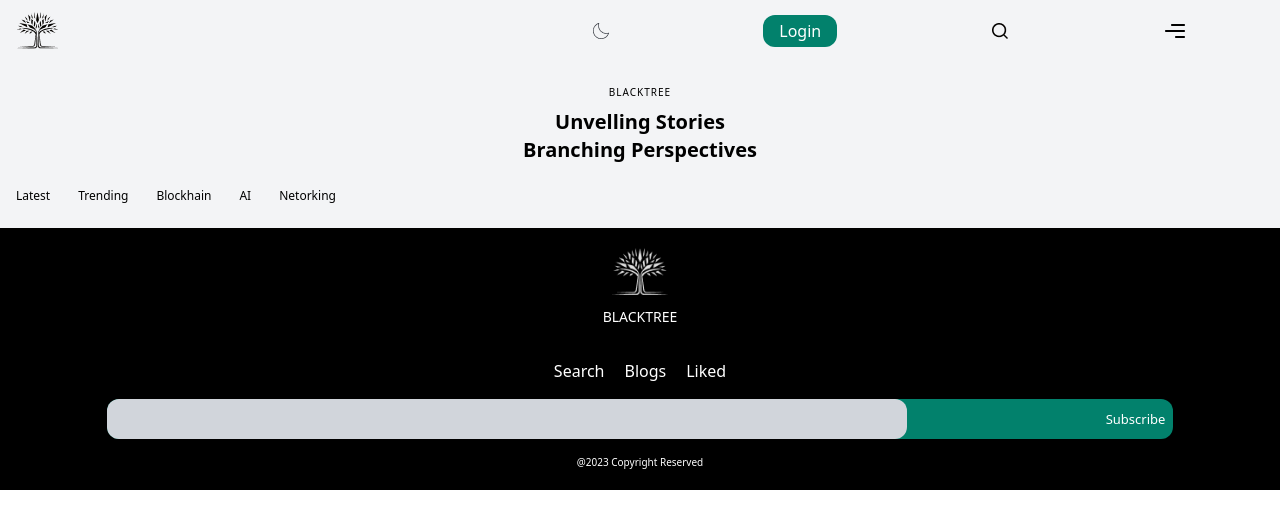
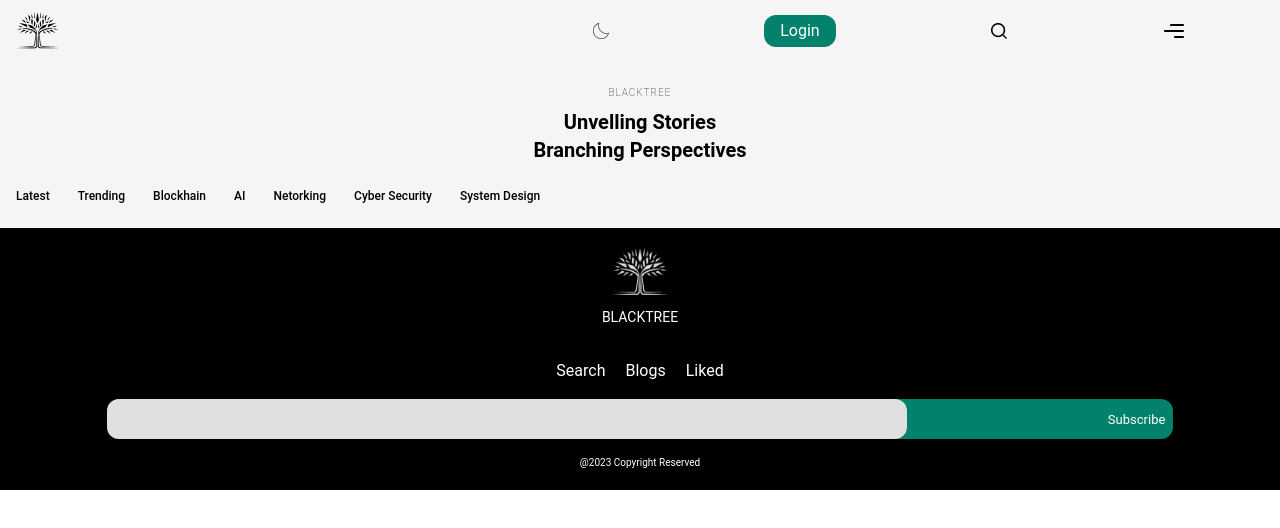
Before and after one commit to vky5/onspot, a React (Vite) app in the folder frontend/: page / in a window 1280 px wide. Shown: the top 528 px of the page. Built offline with nearby package versions, Linux system fonts and the light colour scheme.

Commit message:
minor tweeks

```diff
--- a/frontend/package.json
+++ b/frontend/package.json
@@ -10,6 +10,7 @@
     "preview": "vite preview"
   },
   "dependencies": {
+    "@material-tailwind/react": "^2.1.9",
     "@react-oauth/google": "^0.12.1",
     "react": "^18.2.0",
     "react-dom": "^18.2.0",
--- /dev/null
+++ b/frontend/src/components/MyCarousel.jsx
@@ -0,0 +1,11 @@
+
+
+function MyCarousel() {
+  return (
+    <div className="">
+
+    </div>
+  )
+}
+
+export default MyCarousel
--- a/frontend/src/pages/Home.jsx
+++ b/frontend/src/pages/Home.jsx
@@ -1,3 +1,5 @@
+import MyCarousel from "../components/MyCarousel";
+
 function Home() {
   return (
     <div className="bg-gray-100 pb-6">
@@ -8,6 +10,9 @@ function Home() {
           <div className="font-bold text-xl">Branching Perspectives</div>
         </div>
       </div>
+      <div>
+        <MyCarousel />
+      </div>
       <div className="pt-6">
         <div className="px-4">
         <ul className="flex list-none space-x-7 scrollbar overflow-auto text-xs font-medium" style={{ scrollbarWidth: 'none' }}>
@@ -16,6 +21,8 @@ function Home() {
           <li>Blockhain</li>
           <li>AI</li>
           <li>Netorking</li>
+          <li>Cyber Security</li>
+          <li>System Design</li>
         </ul>
         </div>
 
--- a/frontend/src/pages/Signup.jsx
+++ b/frontend/src/pages/Signup.jsx
@@ -1,9 +1,6 @@
 import { GoogleLogin, GoogleOAuthProvider } from "@react-oauth/google";
 import google from "../assets/Google.png";
-import { useEffect } from "react";
-import { FaEnvelope } from 'react-icons/fa';
 
-import { Link } from "react-router-dom";
 
 function Signup() {
   const clientId = import.meta.env.VITE_GOOGLE_CLIENT_ID;
--- a/frontend/tailwind.config.js
+++ b/frontend/tailwind.config.js
@@ -1,5 +1,7 @@
 /** @type {import('tailwindcss').Config} */
-export default {
+const withMT = require("@material-tailwind/react/utils/withMT");
+
+export default withMT({
   content: [
     "./index.html",
     "./src/**/*.{js,ts,jsx,tsx}",
@@ -13,4 +15,4 @@ export default {
     },
   },
   plugins: [],
-}
+});
```
Also changed, not shown: 1 other file (tests, documents, lock files or other folders).
